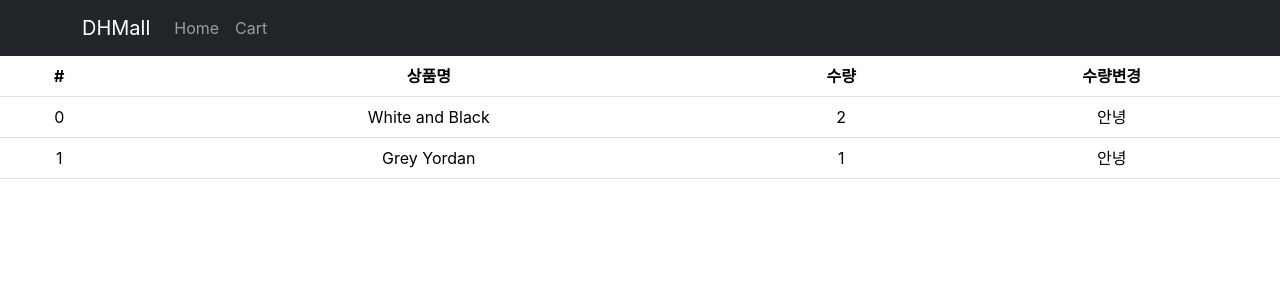
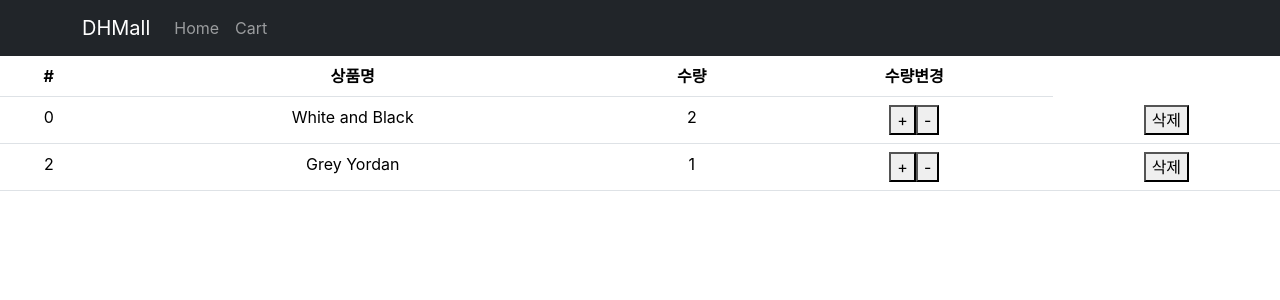
Before and after one commit to st120712/react-shopping-mall-project, a React (Create React App) app: page /cart in a window 1280 px wide. Shown: the top 300 px of the page. Built offline with nearby package versions, Linux system fonts and the light colour scheme.

Commit message:
change redux element

```diff
--- a/src/routes/Cart.js
+++ b/src/routes/Cart.js
@@ -1,9 +1,10 @@
 import { Button, Table } from "react-bootstrap";
-import { useSelector } from "react-redux";
+import { useDispatch, useSelector } from "react-redux";
+import { decrease, deleteProduct, increase } from "./../store/cartSlice.js";
 
 function Cart() {
 
-	let item = useSelector((state) => { return state.cartItem });
+	let state = useSelector((state) => state);
 
 	return (
 		<div>
@@ -18,7 +19,7 @@ function Cart() {
 				</thead>
 				<tbody>
 					{
-						item.map((item, i) => { return (<ItemRow item={item} />) })
+						state.cartItem.map((item, i) => { return (<ItemRow item={item} />) })
 					}
 				</tbody>
 			</Table>
@@ -27,12 +28,20 @@ function Cart() {
 }
 
 function ItemRow(props) {
+	let dispatch = useDispatch();
+
 	return (<tr>
 		<td>{props.item.id}</td>
 		<td>{props.item.name}</td>
 		<td>{props.item.count}</td>
-		<td>안녕</td>
-	</tr>)
+		<td>
+			<button onClick={() => { dispatch(increase(props.item.id)) }}>+</button>
+			<button onClick={() => { dispatch(decrease(props.item.id)) }}>-</button>
+		</td>
+		<td>
+			<button onClick={() => { dispatch(deleteProduct(props.item.id)) }}>삭제</button>
+		</td>
+	</tr >)
 }
 
 export default Cart;
--- a/src/routes/detail.js
+++ b/src/routes/detail.js
@@ -1,6 +1,8 @@
 import { useEffect, useState } from 'react';
 import { useParams } from 'react-router-dom';
 import { Nav } from 'react-bootstrap';
+import { useDispatch, useSelector } from 'react-redux';
+import { addProduct } from '../store/cartSlice';
 
 function Detail(props) {
   let { id } = useParams();
@@ -8,6 +10,8 @@ function Detail(props) {
   let [alert, setAlert] = useState(true);
   let [tab, setTab] = useState(0);
 
+  let state = useSelector((state) => state);
+  let dispatch = useDispatch();
 
   useEffect(() => {
     let a = setTimeout(() => { setAlert(false) }, 2000)
@@ -27,8 +31,6 @@ function Detail(props) {
       setDFade('');
     }
   }, [id])
-
-
 
   return (
     <div className={`start ${d_fade}`}>
@@ -52,7 +54,7 @@ function Detail(props) {
             <h4 className="pt-5">{shoes.title}</h4>
             <p>{shoes.content}</p>
             <p>{shoes.price}원</p>
-            <button className="btn btn-danger">주문하기</button>
+            <button className="btn btn-danger" onClick={() => { dispatch(addProduct(shoes)) }}>주문하기</button>
           </div>
         </div>
 
--- a/src/store.js
+++ b/src/store.js
@@ -1,17 +1,7 @@
 import { configureStore, createSlice } from '@reduxjs/toolkit'
+import user from './store/userSlice.js';
+import cartItem from './store/cartSlice.js';
 
-let user = createSlice({
-	name: 'user',
-	initialState: 'kim'
-})
-
-let cartItem = createSlice({
-	name: 'cartItem',
-	initialState: [
-		{ id: 0, name: 'White and Black', count: 2 },
-		{ id: 1, name: 'Grey Yordan', count: 1 }
-	]
-})
 
 export default configureStore({
 	reducer: {
--- /dev/null
+++ b/src/store/cartSlice.js
@@ -0,0 +1,52 @@
+import { createSlice } from "@reduxjs/toolkit";
+
+let cartItem = createSlice({
+  name: 'cartItem',
+  initialState: [
+    { id: 0, name: 'White and Black', count: 2 },
+    { id: 2, name: 'Grey Yordan', count: 1 }
+  ],
+  reducers: {
+    increase(state, action) {
+      state.map((e, i) => {
+        if (e.id == action.payload) {
+          e.count += 1;
+        }
+      })
+    },
+    decrease(state, action) {
+      state.map((e, i) => {
+        if (e.count > 0 && e.id == action.payload) {
+          e.count -= 1;
+        }
+      })
+
+    },
+    addProduct(state, action) {
+      let item = action.payload;
+      let hasId = false;
+
+      state.find((element) => {
+        if (element.id == item.id)
+          hasId = true;
+      })
+
+      if (hasId) {
+        state.map((e, i) => {
+          if (e.id == item.id)
+            e.count += 1;
+        })
+      } else {
+        state.push({ id: item.id, name: item.title, count: 1 });
+      }
+    },
+    deleteProduct(state, action) {
+      let i = state.findIndex((a) => a.id == action.payload);
+      state.pop(i);
+    }
+  }
+})
+
+export let { increase, decrease, addProduct, deleteProduct } = cartItem.actions;
+
+export default cartItem;
--- /dev/null
+++ b/src/store/userSlice.js
@@ -0,0 +1,15 @@
+import { createSlice } from "@reduxjs/toolkit";
+
+let user = createSlice({
+  name: 'user',
+  initialState: 'kim',
+  reducers: {
+    changeName(state) {
+      return 'john ' + state;
+    }
+  }
+})
+
+export let { changeName } = user.actions;
+
+export default user;
```
Also changed, not shown: src/App.js (+4 -3 lines).
